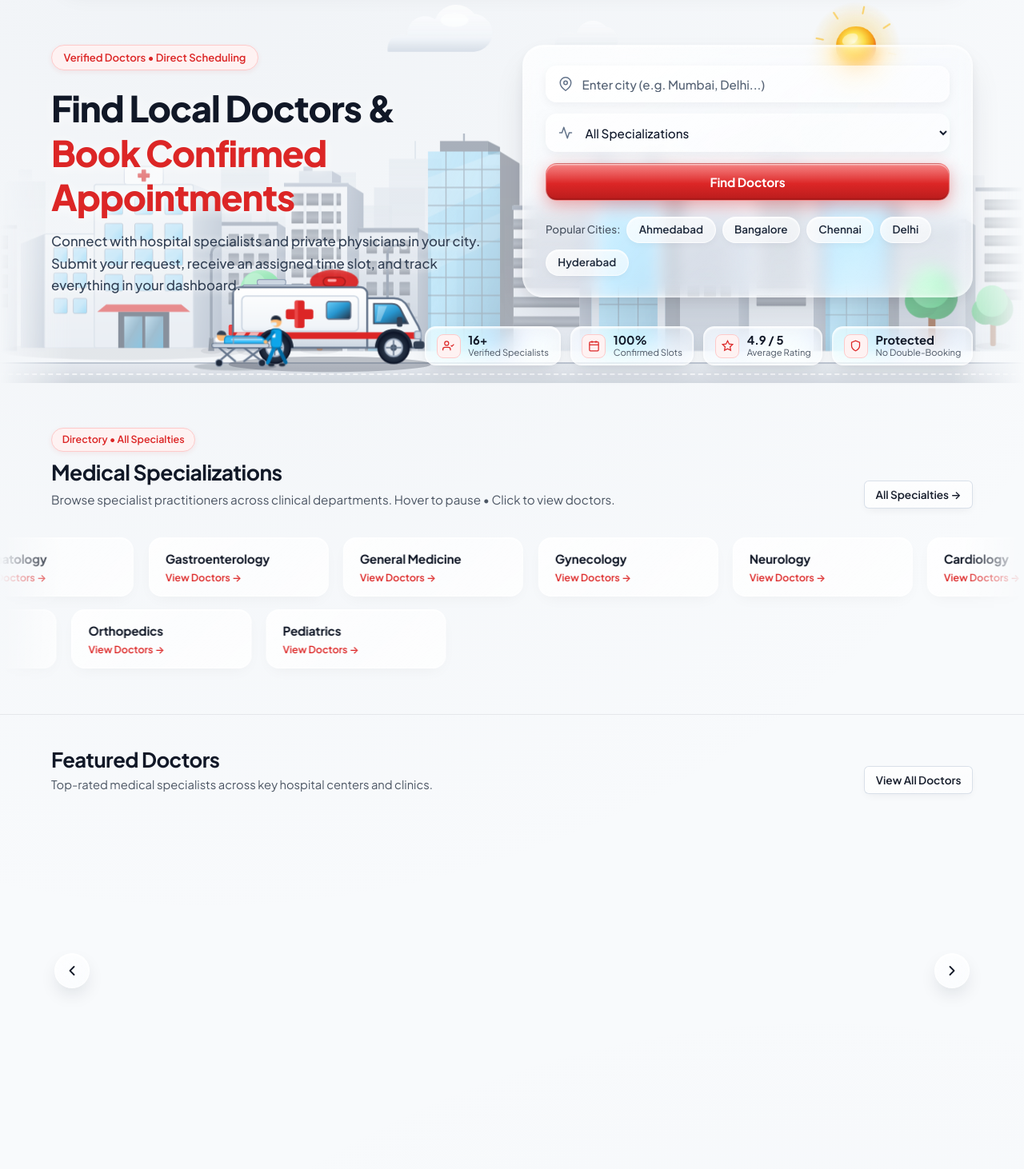
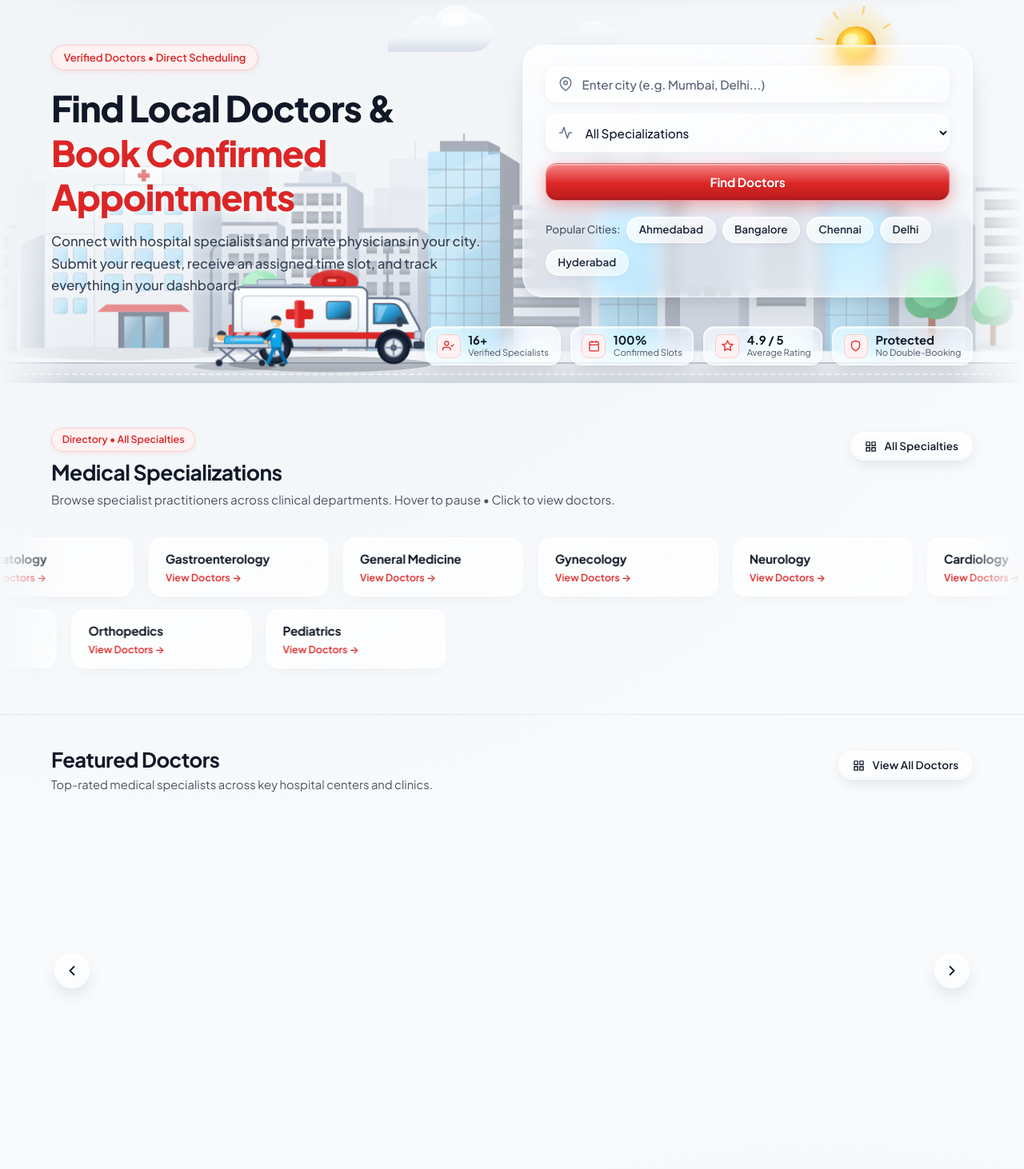
Before and after one commit to Adi-Saha-07/FindMyDOC, a Flask app: page / in a window 1280 px wide. Shown: the part 83-1545 px from the top of the page at 80% size. Run offline with Flask 3, Linux system fonts and the light colour scheme; data that the repository does not hold is empty; some libraries are stand-ins or nearby versions.

Commit message:
feat: liquid glass pill buttons with grid icon for All sections, fixed alignment

```diff
--- a/static/css/style.css
+++ b/static/css/style.css
@@ -2293,11 +2293,11 @@ select.form-control {
 /* ── Featured Doctors – section header ───────────────────────────────────── */
 .featured-section-header {
   display: flex;
-  align-items: flex-end;
+  align-items: flex-start;   /* button top-aligns with the heading block */
   justify-content: space-between;
   gap: 1rem;
   margin-bottom: 1.75rem;
-  flex-wrap: nowrap;         /* never wrap – button stays on the same row */
+  flex-wrap: nowrap;
 }
 
 .featured-section-sub {
@@ -2306,17 +2306,88 @@ select.form-control {
   margin: 0;
 }
 
-/* On PC: show full "View All Doctors" label, hide compact "All →" */
-.featured-viewall-long  { display: inline; }
+/* ── Liquid Glass "View All" pill button ───────────────────────────────── */
+.featured-viewall-btn {
+  display: inline-flex;
+  align-items: center;
+  gap: 0.4rem;
+  flex-shrink: 0;
+  margin-top: 0.3rem;
+  padding: 0.42rem 1.05rem;
+  border-radius: 9999px;
+  font-size: 0.84rem;
+  font-weight: 600;
+  letter-spacing: 0.01em;
+  white-space: nowrap;
+  color: var(--text-primary);
+  /* Liquid Glass */
+  background: linear-gradient(
+    140deg,
+    rgba(255, 255, 255, 0.84) 0%,
+    rgba(255, 255, 255, 0.54) 55%,
+    rgba(255, 255, 255, 0.72) 100%
+  );
+  backdrop-filter: blur(14px) saturate(170%);
+  -webkit-backdrop-filter: blur(14px) saturate(170%);
+  border: 1px solid rgba(255, 255, 255, 0.82);
+  box-shadow:
+    0 6px 18px -4px rgba(15, 23, 42, 0.12),
+    inset 0 1.5px 1.5px rgba(255, 255, 255, 0.95),
+    inset 0 -1px 1.5px rgba(0, 0, 0, 0.06);
+  transition:
+    transform 0.22s cubic-bezier(0.22, 1, 0.36, 1),
+    box-shadow 0.22s ease,
+    border-color 0.18s ease,
+    color 0.18s ease;
+  will-change: transform;
+}
+
+.featured-viewall-btn:hover {
+  transform: translateY(-2px);
+  border-color: rgba(220, 38, 38, 0.38);
+  color: var(--brand-red);
+  box-shadow:
+    0 12px 26px -6px rgba(15, 23, 42, 0.16),
+    inset 0 1.5px 2px rgba(255, 255, 255, 0.98);
+}
+
+.featured-viewall-btn:active {
+  transform: scale(0.95);
+}
+
+[data-theme="dark"] .featured-viewall-btn {
+  background: linear-gradient(
+    140deg,
+    rgba(255, 255, 255, 0.14) 0%,
+    rgba(255, 255, 255, 0.07) 55%,
+    rgba(255, 255, 255, 0.11) 100%
+  );
+  border: 1px solid rgba(255, 255, 255, 0.20);
+  color: var(--text-primary);
+  box-shadow:
+    0 8px 22px -6px rgba(0, 0, 0, 0.60),
+    inset 0 1.5px 1.5px rgba(255, 255, 255, 0.24),
+    inset 0 -1px 1.5px rgba(0, 0, 0, 0.18);
+}
+
+[data-theme="dark"] .featured-viewall-btn:hover {
+  border-color: rgba(239, 68, 68, 0.52);
+  color: #fca5a5;
+  box-shadow:
+    0 14px 30px -6px rgba(0, 0, 0, 0.72),
+    inset 0 1.5px 2px rgba(255, 255, 255, 0.28);
+}
+
+/* PC: show long label, hide compact */
+.featured-viewall-long  { display: inline-flex; align-items: center; gap: 0.3rem; }
 .featured-viewall-short { display: none; }
 
-/* On mobile (≤ 600 px): swap to compact "All →" label so it fits on one row */
+/* Mobile (≤ 600 px): swap to compact icon + "All" label */
 @media (max-width: 600px) {
   .featured-section-header {
-    align-items: flex-start;  /* align to top since sub-text is now visible */
-  }
-
-  /* Sub-text stays visible on mobile */
+    align-items: flex-start;
+  }
+
   .featured-section-sub {
     display: block;
   }
@@ -2325,10 +2396,8 @@ select.form-control {
   .featured-viewall-short {
     display: inline-flex;
     align-items: center;
-    white-space: nowrap;
+    gap: 0.3rem;
     font-size: 0.82rem;
-    padding: 0.3rem 0.7rem;
-    margin-top: 0.25rem;   /* small nudge to align nicely with the h2 top */
   }
 }
 
--- a/templates/index.html
+++ b/templates/index.html
@@ -859,11 +859,13 @@
           Browse specialist practitioners across clinical departments. Hover to pause &bull; Click to view doctors.
         </p>
       </div>
-      <a href="{{ url_for('main.search') }}" class="btn btn-outline btn-sm featured-viewall-btn">
-        <span class="featured-viewall-long">All Specialties &rarr;</span>
+      <a href="{{ url_for('main.search') }}" class="btn btn-sm featured-viewall-btn">
+        <span class="featured-viewall-long">
+          <svg width="15" height="15" viewBox="0 0 24 24" fill="none" stroke="currentColor" stroke-width="2.2" stroke-linecap="round" stroke-linejoin="round" style="vertical-align:-2px; margin-right:5px;"><rect x="3" y="3" width="7" height="7"/><rect x="14" y="3" width="7" height="7"/><rect x="3" y="14" width="7" height="7"/><rect x="14" y="14" width="7" height="7"/></svg>All Specialties
+        </span>
         <span class="featured-viewall-short">
+          <svg width="15" height="15" viewBox="0 0 24 24" fill="none" stroke="currentColor" stroke-width="2.2" stroke-linecap="round" stroke-linejoin="round"><rect x="3" y="3" width="7" height="7"/><rect x="14" y="3" width="7" height="7"/><rect x="3" y="14" width="7" height="7"/><rect x="14" y="14" width="7" height="7"/></svg>
           All
-          <svg width="14" height="14" viewBox="0 0 24 24" fill="none" stroke="currentColor" stroke-width="2.5" stroke-linecap="round" stroke-linejoin="round" style="vertical-align:-2px; margin-left:2px;"><polyline points="9 18 15 12 9 6"></polyline></svg>
         </span>
       </a>
     </div>
@@ -923,11 +925,13 @@
         <h2 style="font-size: 1.6rem; margin-bottom: 0.25rem;">Featured Doctors</h2>
         <p class="featured-section-sub">Top-rated medical specialists across key hospital centers and clinics.</p>
       </div>
-      <a href="{{ url_for('main.search') }}" class="btn btn-outline btn-sm featured-viewall-btn">
-        <span class="featured-viewall-long">View All Doctors</span>
+      <a href="{{ url_for('main.search') }}" class="btn btn-sm featured-viewall-btn">
+        <span class="featured-viewall-long">
+          <svg width="15" height="15" viewBox="0 0 24 24" fill="none" stroke="currentColor" stroke-width="2.2" stroke-linecap="round" stroke-linejoin="round" style="vertical-align:-2px; margin-right:5px;"><rect x="3" y="3" width="7" height="7"/><rect x="14" y="3" width="7" height="7"/><rect x="3" y="14" width="7" height="7"/><rect x="14" y="14" width="7" height="7"/></svg>View All Doctors
+        </span>
         <span class="featured-viewall-short">
+          <svg width="15" height="15" viewBox="0 0 24 24" fill="none" stroke="currentColor" stroke-width="2.2" stroke-linecap="round" stroke-linejoin="round"><rect x="3" y="3" width="7" height="7"/><rect x="14" y="3" width="7" height="7"/><rect x="3" y="14" width="7" height="7"/><rect x="14" y="14" width="7" height="7"/></svg>
           All
-          <svg width="14" height="14" viewBox="0 0 24 24" fill="none" stroke="currentColor" stroke-width="2.5" stroke-linecap="round" stroke-linejoin="round" style="vertical-align:-2px; margin-left:2px;"><polyline points="9 18 15 12 9 6"></polyline></svg>
         </span>
       </a>
     </div>
```
